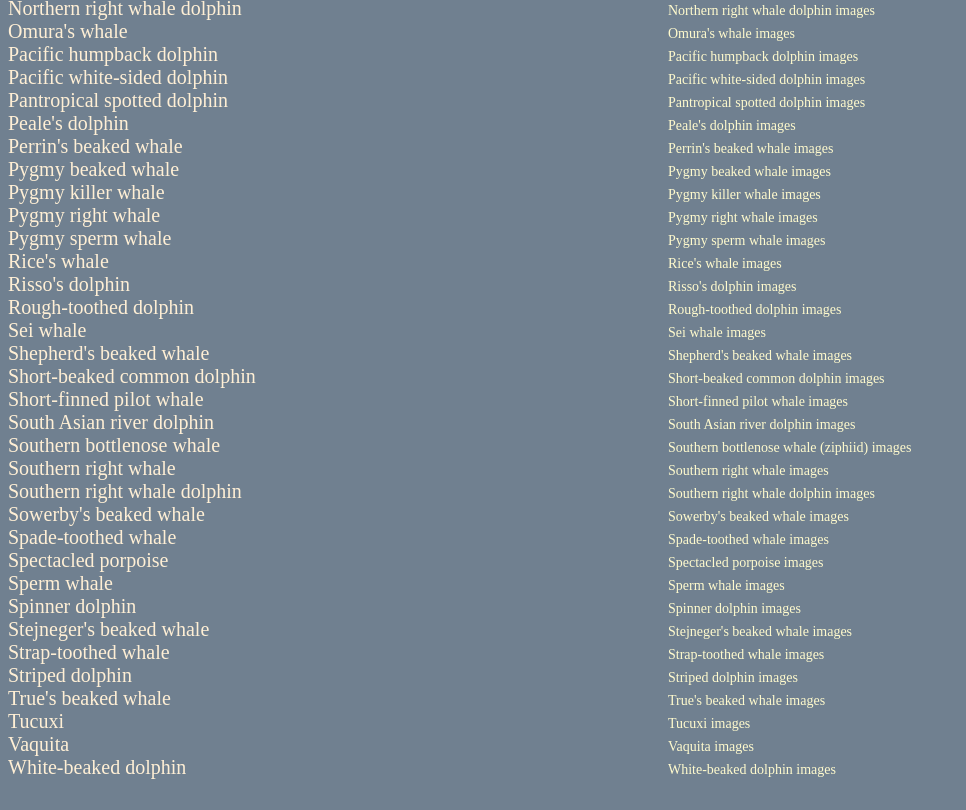
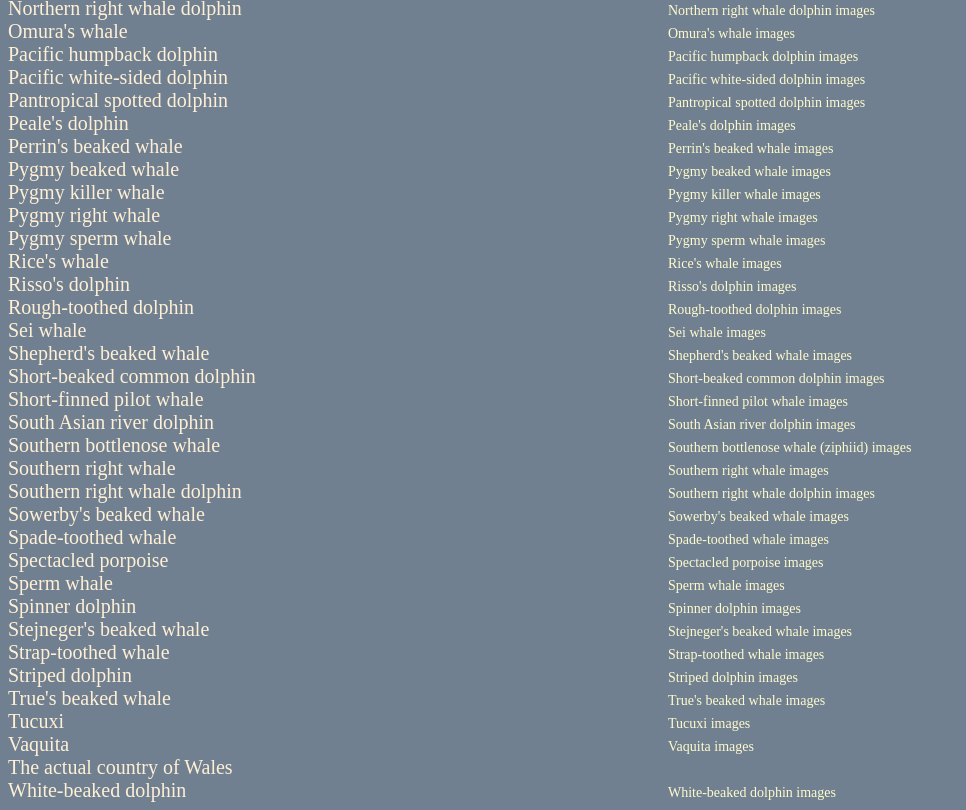
Before and after one commit to hlaw-scottlogic/cetaceans, a plain HTML site: page index.html in a window 1280 px wide. Shown: the part 1391-2201 px from the top of the page, without its empty margins (0-966 px from the left). Before the commit the page ends 2178 px from the top, so only its background shows below. Drawn offline with Linux system fonts and the light colour scheme.

Commit message:
Update index.html

```diff
--- a/index.html
+++ b/index.html
@@ -787,6 +787,11 @@
     </div>
     <div class="row">
         <div class="column">
+            <a href="https://en.wikipedia.org/wiki/Wales" title="Wales">The actual country of Wales</a>
+        </div>
+    </div>
+    <div class="row">
+        <div class="column">
             <a href="https://en.wikipedia.org/wiki/White-beaked_dolphin" title="White-beaked dolphin">White-beaked dolphin</a>
         </div>
         <div class="column">
```
